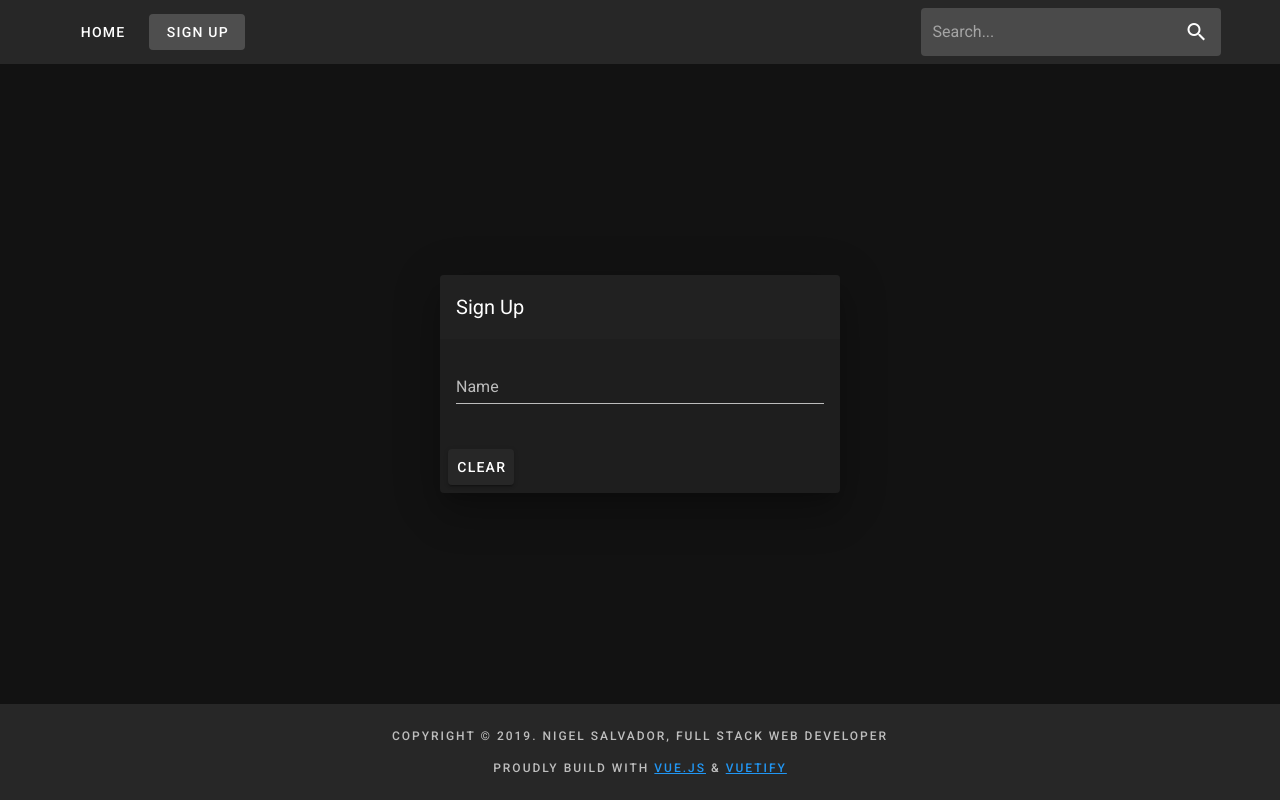
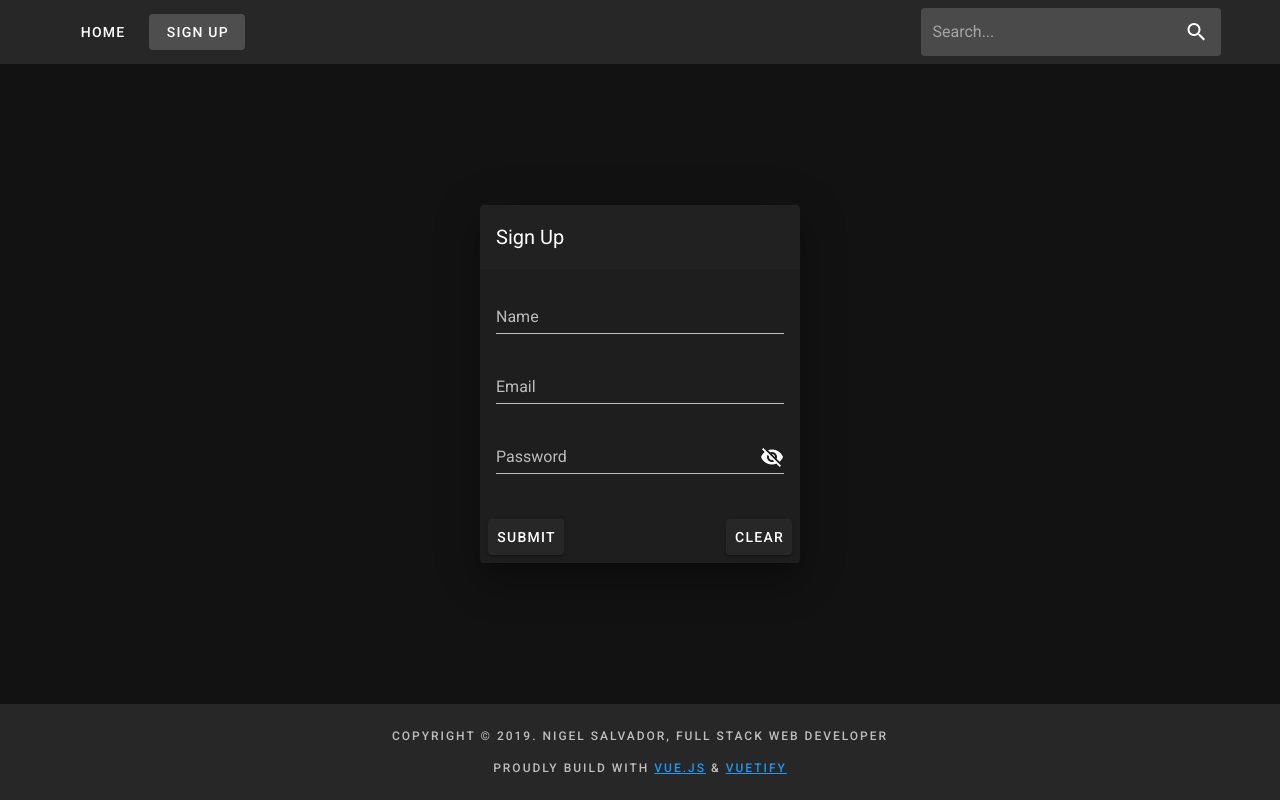
Before and after one commit to nsalvador/vue-tv-ui, a Vue app: page /sign-up in a window 1280 px wide. Built offline with nearby package versions, Linux system fonts and the light colour scheme.

Commit message:
Added email and password fields and submit button to form validation

```diff
--- a/src/components/core/Header.vue
+++ b/src/components/core/Header.vue
@@ -12,7 +12,6 @@
         v-show="showButton(link)"
         @click.stop="onClick(link)"
       />
-      <!-- <app-start-dialog /> -->
       <v-spacer />
       <v-text-field
         style="max-width: 300px;"
@@ -37,11 +36,6 @@ import onClickMixin from "../../mixins/onClickMixin";
 
 export default {
   name: "Header",
-  /*
-  components: {
-    AppStartDialog: () => import("../../components/StartDialog.vue")
-  },
-  */
   mixins: [showButtonMixin, onClickMixin],
   data: () => ({
     show: ""
@@ -72,6 +66,7 @@ export default {
       this.onClickAppend();
     },
     onClickAppend() {
+      if (this.show) {
         if (this.$route.name == "home" || this.$route.name == "sign-up") {
           router.push({ name: "search" });
         }
@@ -87,5 +82,6 @@ export default {
         this.show = "";
       }
     }
+  }
 };
 </script>
--- a/src/pages/SignUp.vue
+++ b/src/pages/SignUp.vue
@@ -1,7 +1,7 @@
 <template>
   <v-container class="d-flex justify-center align-center fill-height">
     <v-form>
-      <v-card elevation="24" width="400">
+      <v-card elevation="24" width="320">
         <v-toolbar color="grey darken-4" flat>
           <v-toolbar-title v-text="title" />
         </v-toolbar>
@@ -15,25 +15,54 @@
             @input="$v.name.$touch()"
             @blur="$v.name.$touch()"
           />
+          <v-text-field
+            clearable
+            label="Email"
+            v-model="email"
+            required
+            :error-messages="emailErrors"
+            @input="$v.email.$touch()"
+            @blur="$v.email.$touch()"
+          />
+          <v-text-field
+            label="Password"
+            :type="show ? 'text' : 'password'"
+            clearable
+            v-model="password"
+            :append-icon="show ? 'mdi-eye' : 'mdi-eye-off'"
+            @click:append="show=!show"
+            @input="$v.password.$touch()"
+            @blur="$v.password.$touch()"
+            :error-messages="passwordErrors"
+          />
         </v-card-text>
         <v-card-actions>
+          <v-btn @click="submit">submit</v-btn>
+          <v-spacer />
           <v-btn @click="clear">clear</v-btn>
         </v-card-actions>
       </v-card>
+      <pre v-show="isSubmitted">{ "name": "{{ name }}", "email": "{{ email }}", "password": "{{ password }}" }</pre>
     </v-form>
   </v-container>
 </template>
 
 <script>
-import { required } from "vuelidate/lib/validators";
+import { required, email, minLength } from "vuelidate/lib/validators";
 
 export default {
   validations: {
-    name: { required }
+    name: { required },
+    email: { required, email },
+    password: { required, minLength: minLength(3) }
   },
   data: () => ({
     title: "Sign Up",
-    name: ""
+    name: "",
+    email: "",
+    password: "",
+    show: false,
+    isSubmitted: false
   }),
   computed: {
     nameErrors() {
@@ -41,12 +70,38 @@ export default {
       if (!this.$v.name.$dirty) return errors;
       !this.$v.name.required && errors.push("Name is required.");
       return errors;
+    },
+    emailErrors() {
+      const errors = [];
+      if (!this.$v.email.$dirty) return errors;
+      !this.$v.email.email && errors.push("Must be valid e-mail");
+      !this.$v.email.required && errors.push("E-mail is required");
+      return errors;
+    },
+    passwordErrors() {
+      const errors = [];
+      if (!this.$v.password.$dirty) return errors;
+      !this.$v.password.required && errors.push("Password is required");
+      !this.$v.password.minLength &&
+        errors.push("Password must be at least 3 characters long");
+      return errors;
     }
   },
   methods: {
     clear() {
       this.$v.$reset();
       this.name = "";
+      this.email = "";
+      this.password = "";
+    },
+    submit() {
+      if (!this.$v.$invalid) {
+        this.isSubmitted = true;
+        setTimeout(() => {
+          this.isSubmitted = false;
+          this.clear();
+        }, 3000);
+      }
     }
   }
 };
```
Lines whose indentation alone changed are shown as unchanged.
